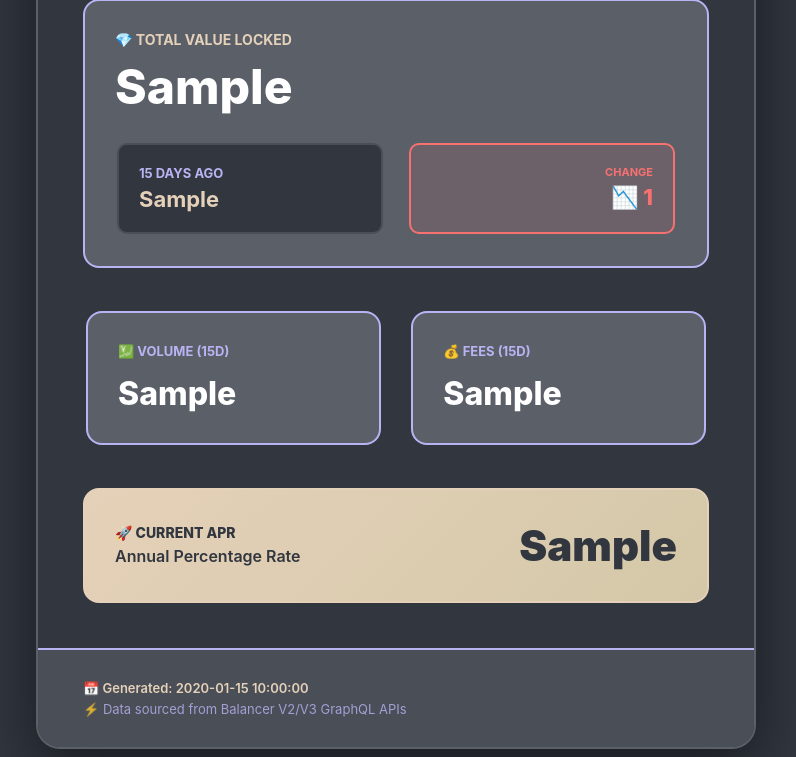
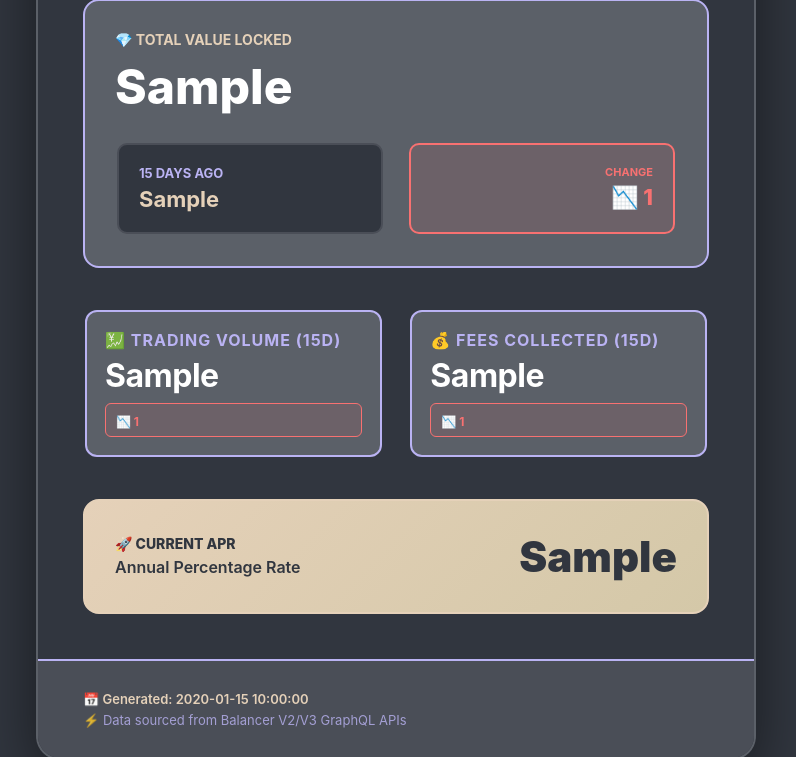
Before and after one commit to gustavobftorres/pool-report, a Python web app: template templates/telegram_card.html in a window 1280 px wide. Shown: the part 532-1289 px from the top of the page, without its empty margins (4-800 px from the left). Run offline with Jinja, Linux system fonts and the light colour scheme; the template is opened without the code that fills it: most values are stand-ins (such as "Sample title", 1, 10 or a date in 2020).

Commit message:
improve telegram reports

```diff
--- a/templates/telegram_card.html
+++ b/templates/telegram_card.html
@@ -132,21 +132,35 @@
         </tr>
 
         <tr>
-            <td style="padding: 0 45px 40px;">
+            <td class="content-td" style="padding-top: 0;">
                 <table width="100%">
                     <tr>
-                        <td width="48%" valign="top">
-                            <div class="metric-box">
-                                <p style="color: #BAB3F3; font-size: 13px !important; text-transform: uppercase; font-weight: 700; margin: 0 0 15px;">💹 Volume (15d)</p>
-                                <h4 style="color: #ffffff; margin: 0; font-weight: 800;">{{ volume_15d }}</h4>
-                            </div>
+                        <td width="48%" style="padding: 18px; background-color: #5B6068; border-radius: 12px; border: 2px solid #BAB3F3; vertical-align: top;">
+                            <p style="margin: 0 0 6px; color: #BAB3F3; font-size: 12px; text-transform: uppercase; letter-spacing: 1px; font-weight: 700;">
+                                💹 TRADING VOLUME (15d)
+                            </p>
+                            <h4 style="margin: 0 0 8px; color: #ffffff; font-size: 20px; font-weight: 700; letter-spacing: -0.5px;">
+                                {{ volume_15d }}
+                            </h4>
+                            <p style="margin: 0; padding: 6px 10px; background-color: {% if volume_change_positive %}rgba(74, 222, 128, 0.1){% else %}rgba(248, 113, 113, 0.1){% endif %}; border-radius: 6px; border: 1px solid {% if volume_change_positive %}#4ade80{% else %}#f87171{% endif %};">
+                                <span style="font-size: 12px; font-weight: 700; color: {% if volume_change_positive %}#4ade80{% else %}#f87171{% endif %};">
+                                    {% if volume_change_positive %}📈{% else %}📉{% endif %} {{ volume_change_percent }}
+                                </span>
+                            </p>
                         </td>
                         <td width="4%"></td>
-                        <td width="48%" valign="top">
-                            <div class="metric-box">
-                                <p style="color: #BAB3F3; font-size: 13px !important; text-transform: uppercase; font-weight: 700; margin: 0 0 15px;">💰 Fees (15d)</p>
-                                <h4 style="color: #ffffff; margin: 0; font-weight: 800;">{{ fees_15d }}</h4>
-                            </div>
+                        <td width="48%" style="padding: 18px; background-color: #5B6068; border-radius: 12px; border: 2px solid #BAB3F3; vertical-align: top;">
+                            <p style="margin: 0 0 6px; color: #BAB3F3; font-size: 12px; text-transform: uppercase; letter-spacing: 1px; font-weight: 700;">
+                                💰 FEES COLLECTED (15d)
+                            </p>
+                            <h4 style="margin: 0 0 8px; color: #ffffff; font-size: 20px; font-weight: 700; letter-spacing: -0.5px;">
+                                {{ fees_15d }}
+                            </h4>
+                            <p style="margin: 0; padding: 6px 10px; background-color: {% if fees_change_positive %}rgba(74, 222, 128, 0.1){% else %}rgba(248, 113, 113, 0.1){% endif %}; border-radius: 6px; border: 1px solid {% if fees_change_positive %}#4ade80{% else %}#f87171{% endif %};">
+                                <span style="font-size: 12px; font-weight: 700; color: {% if fees_change_positive %}#4ade80{% else %}#f87171{% endif %};">
+                                    {% if fees_change_positive %}📈{% else %}📉{% endif %} {{ fees_change_percent }}
+                                </span>
+                            </p>
                         </td>
                     </tr>
                 </table>
```
